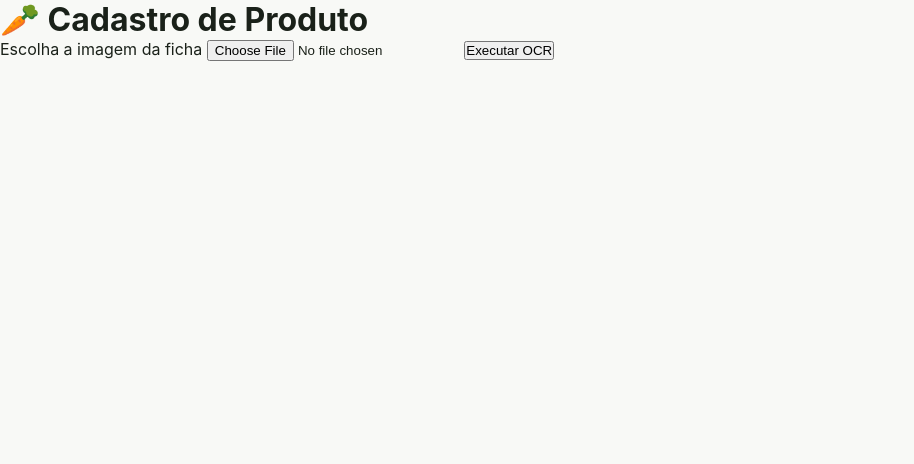
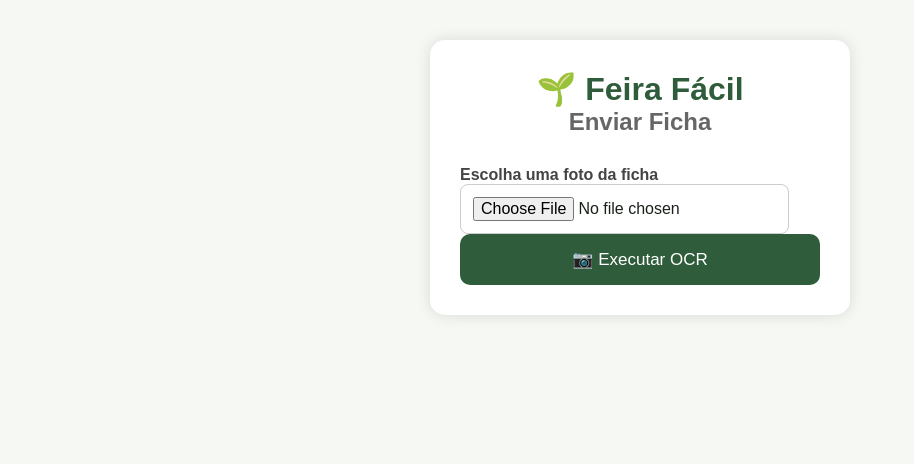
Before and after one commit to AlunoLucasGC/ProjectInteger, a Flask app: page /cadastro in a window 1280 px wide. Shown: the top 464 px of the page, without its empty margins (0-914 px from the left). Run offline with Flask 3, Linux system fonts and the light colour scheme.

Commit message:
Alteração no FrontEnd, deixando mais bonito

```diff
--- a/static/estilo.css
+++ b/static/estilo.css
@@ -590,3 +590,125 @@ body.bg-creme {
         padding: 0;
     }
 }
+
+
+
+/* ==========================================
+   TELA DO OCR
+========================================== */
+
+body{
+
+    background:#f5f8f3;
+
+    font-family:Arial, Helvetica, sans-serif;
+
+}
+
+.container{
+
+    width:420px;
+
+    margin:40px auto;
+
+    background:white;
+
+    padding:30px;
+
+    border-radius:15px;
+
+    box-shadow:0 0 15px rgba(0,0,0,.12);
+
+}
+
+h1{
+
+    text-align:center;
+
+    color:#2f5d3b;
+
+}
+
+h2{
+
+    text-align:center;
+
+    color:#666;
+
+    margin-bottom:30px;
+
+}
+
+.campo{
+
+    display:flex;
+
+    flex-direction:column;
+
+    margin-bottom:20px;
+
+}
+
+label{
+
+    margin-bottom:6px;
+
+    font-weight:bold;
+
+    color:#444;
+
+}
+
+input{
+
+    padding:12px;
+
+    border-radius:8px;
+
+    border:1px solid #ccc;
+
+    font-size:16px;
+
+}
+
+.linha{
+
+    display:flex;
+
+    gap:15px;
+
+}
+
+.linha .campo{
+
+    flex:1;
+
+}
+
+button{
+
+    width:100%;
+
+    padding:15px;
+
+    border:none;
+
+    border-radius:10px;
+
+    background:#2f5d3b;
+
+    color:white;
+
+    font-size:17px;
+
+    cursor:pointer;
+
+    transition:.3s;
+
+}
+
+button:hover{
+
+    background:#4d8b55;
+
+}
--- a/templates/cadastro.html
+++ b/templates/cadastro.html
@@ -1,26 +1,32 @@
 <!DOCTYPE html>
-<html lang="pt-BR">
+
+<html lang="pt-br">
 
 <head>
 
 <meta charset="UTF-8">
 
-    <title>Cadastro de Produto</title>
+<title>Feira Fácil</title>
 
-    <link rel="stylesheet" href="{{ url_for('static', filename='estilo.css') }}">
+<link rel="stylesheet"
+href="{{ url_for('static', filename='estilo.css') }}">
 
 </head>
 
 <body>
 
-<h1>🥕 Cadastro de Produto</h1>
+<div class="container">
+
+<h1>🌱 Feira Fácil</h1>
+
+<h2>Enviar Ficha</h2>
 
 <form
 action="/ler"
 method="POST"
 enctype="multipart/form-data">
 
-    <label>Escolha a imagem da ficha</label>
+<label>Escolha uma foto da ficha</label>
 
 <input
 type="file"
@@ -30,12 +36,14 @@
 
 <button type="submit">
 
-        Executar OCR
+📷 Executar OCR
 
 </button>
 
 </form>
 
+</div>
+
 </body>
 
 </html>
```
Also changed, not shown: templates/resultado.html (+55 -1 lines). Lines whose indentation alone changed are shown as unchanged.
